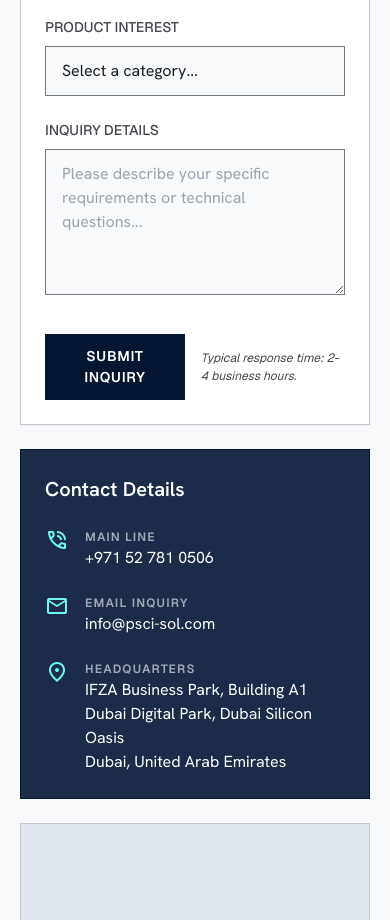
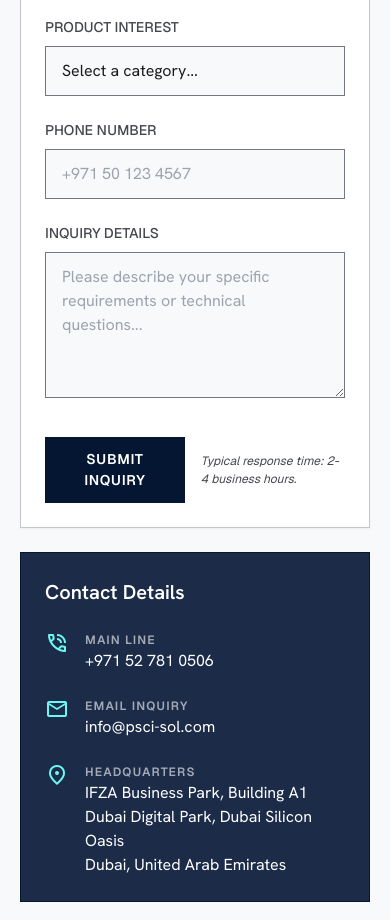
Before and after one commit to abulqosimovt85-creator/prosci-fzco-frontend, a React (Vite) app: page /contact in a window 390 px wide. Shown: the part 840-1760 px from the top of the page. Built offline with nearby package versions, Linux system fonts and the light colour scheme.

Commit message:
fix: add required phone field, remove budget from form

```diff
--- a/src/pages/ContactPage.tsx
+++ b/src/pages/ContactPage.tsx
@@ -2,7 +2,7 @@ import { useState } from 'react'
 import { submitInquiry } from '../services/siteApi'
 
 export default function ContactPage() {
-  const [form, setForm] = useState({ name: '', organization: '', email: '', interest: '', message: '' })
+  const [form, setForm] = useState({ name: '', organization: '', email: '', phone: '', interest: '', message: '' })
   const [submitted, setSubmitted] = useState(false)
   const [loading, setLoading] = useState(false)
 
@@ -12,7 +12,7 @@ export default function ContactPage() {
     e.preventDefault()
     setLoading(true)
     try {
-      await submitInquiry({ name: form.name, company: form.organization, email: form.email, phone: '', message: form.message, industry: form.interest, budget: '' })
+      await submitInquiry({ name: form.name, company: form.organization, email: form.email, phone: form.phone, message: form.message, industry: form.interest, budget: '' })
       setSubmitted(true)
     } catch {
       setSubmitted(true)
@@ -44,7 +44,7 @@ export default function ContactPage() {
                 </div>
                 <h3 className="font-['Hanken_Grotesk'] text-[24px] font-semibold text-primary mb-2">Thank you!</h3>
                 <p className="text-[16px] text-on-surface-variant">Your inquiry has been submitted. We'll respond within 2-4 business hours.</p>
-                <button onClick={() => { setSubmitted(false); setForm({ name: '', organization: '', email: '', interest: '', message: '' }) }} className="mt-6 text-secondary font-['Geist'] text-[14px] font-bold hover:underline">Submit another inquiry</button>
+                <button onClick={() => { setSubmitted(false); setForm({ name: '', organization: '', email: '', phone: '', interest: '', message: '' }) }} className="mt-6 text-secondary font-['Geist'] text-[14px] font-bold hover:underline">Submit another inquiry</button>
               </div>
             ) : (
               <form className="space-y-6" onSubmit={handleSubmit}>
@@ -74,6 +74,10 @@ export default function ContactPage() {
                       <option>Other</option>
                     </select>
                   </div>
+                </div>
+                <div className="space-y-2">
+                  <label className="font-['Geist'] text-[14px] font-medium text-on-surface-variant block">PHONE NUMBER</label>
+                  <input className="w-full bg-background border border-outline px-4 py-3 text-[16px] rounded-none focus:border-secondary focus:ring-1 focus:ring-secondary outline-none" placeholder="+971 50 123 4567" type="tel" value={form.phone} onChange={(e) => handleChange('phone', e.target.value)} required />
                 </div>
                 <div className="space-y-2">
                   <label className="font-['Geist'] text-[14px] font-medium text-on-surface-variant block">INQUIRY DETAILS</label>
```
Also changed, not shown: 1 other file (tests, documents, lock files or other folders).
